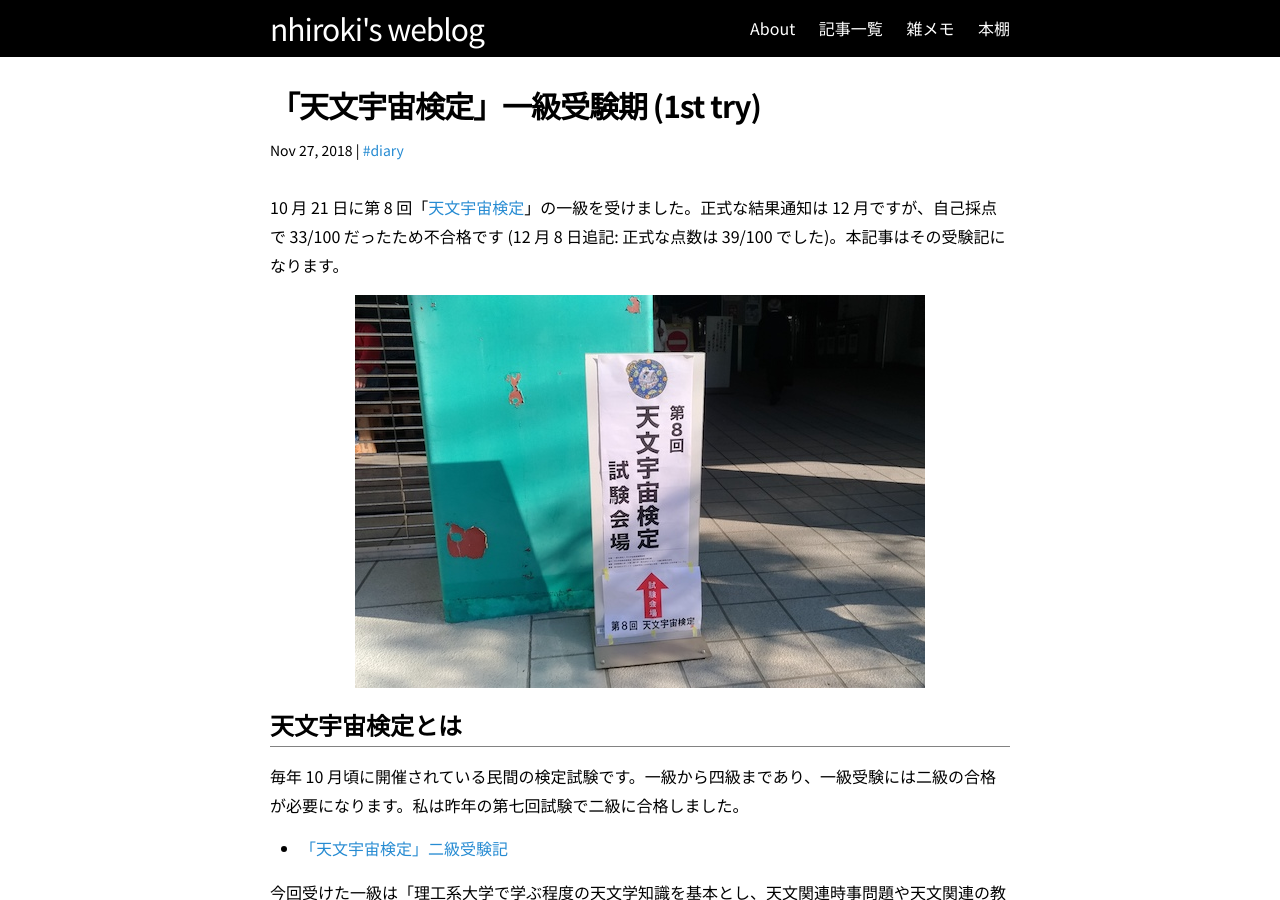
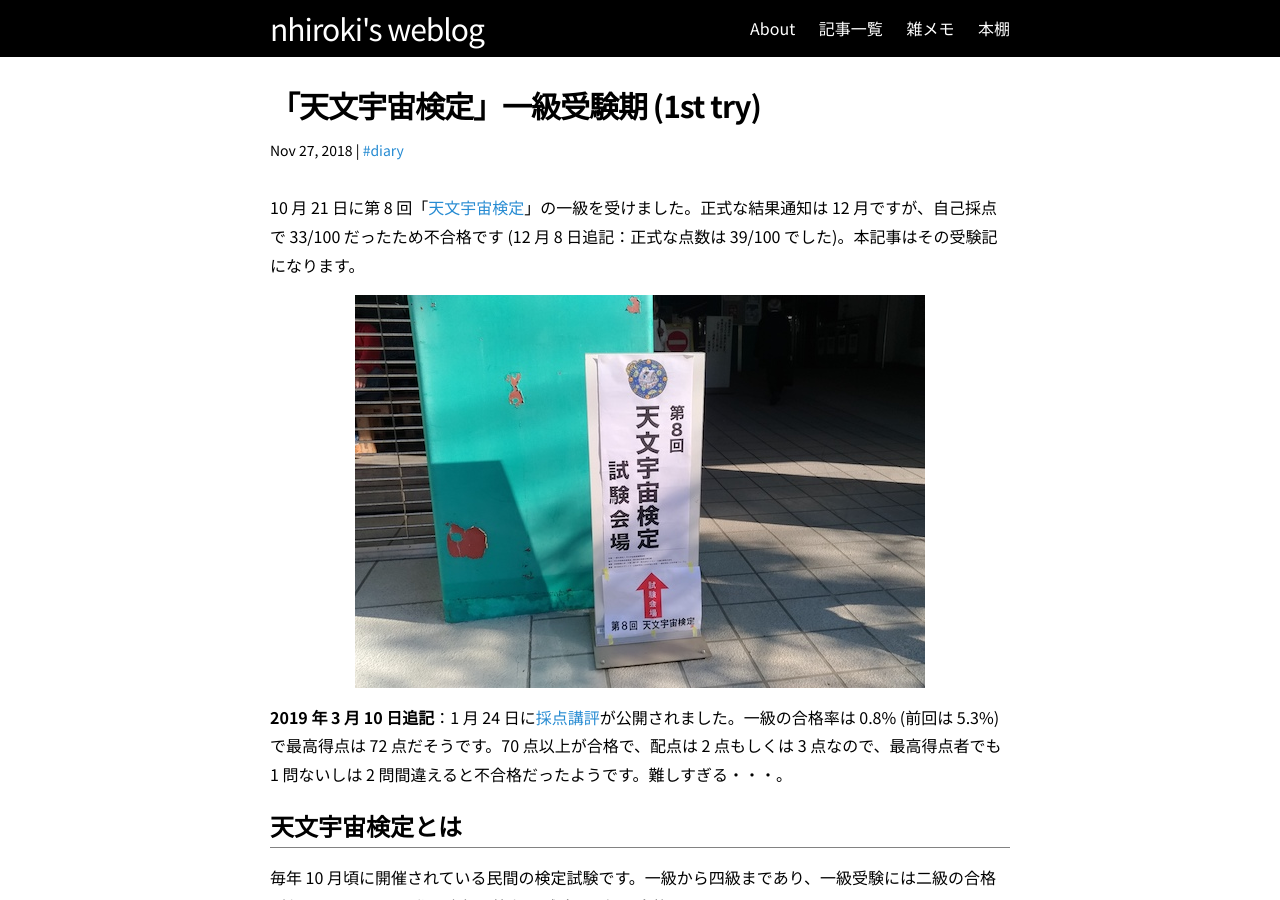
Before and after one commit to nhiroki/nhiroki.github.io, a Jekyll site: the page built from _posts/2018-11-27-astronomy-space-test-2018-1st-grade.md, in a window 1280 px wide and 900 px high. Built offline with Jekyll 4.4.1, drawn with Linux system fonts in a browser that asks for light colours; comment, search, counter and statistics services are not loaded.

Commit message:
Update the existing article

```diff
--- a/_posts/2018-11-27-astronomy-space-test-2018-1st-grade.md
+++ b/_posts/2018-11-27-astronomy-space-test-2018-1st-grade.md
@@ -6,9 +6,11 @@ tags: diary
 image: /images/astronomy-space-test-2018-1st-grade-signboard.jpg
 ---
 
-10 月 21 日に第 8 回「[天文宇宙検定](http://www.astro-test.org/)」の一級を受けました。正式な結果通知は 12 月ですが、自己採点で 33/100 だったため不合格です (12 月 8 日追記: 正式な点数は 39/100 でした)。本記事はその受験記になります。
+10 月 21 日に第 8 回「[天文宇宙検定](http://www.astro-test.org/)」の一級を受けました。正式な結果通知は 12 月ですが、自己採点で 33/100 だったため不合格です (12 月 8 日追記：正式な点数は 39/100 でした)。本記事はその受験記になります。
 
 ![看板](/images/astronomy-space-test-2018-1st-grade-signboard.jpg)
+
+**2019 年 3 月 10 日追記**：1 月 24 日に[採点講評](http://www.astro-test.org/other/3500/)が公開されました。一級の合格率は 0.8% (前回は 5.3%) で最高得点は 72 点だそうです。70 点以上が合格で、配点は 2 点もしくは 3 点なので、最高得点者でも 1 問ないしは 2 問間違えると不合格だったようです。難しすぎる・・・。
 
 # 天文宇宙検定とは
 
```
